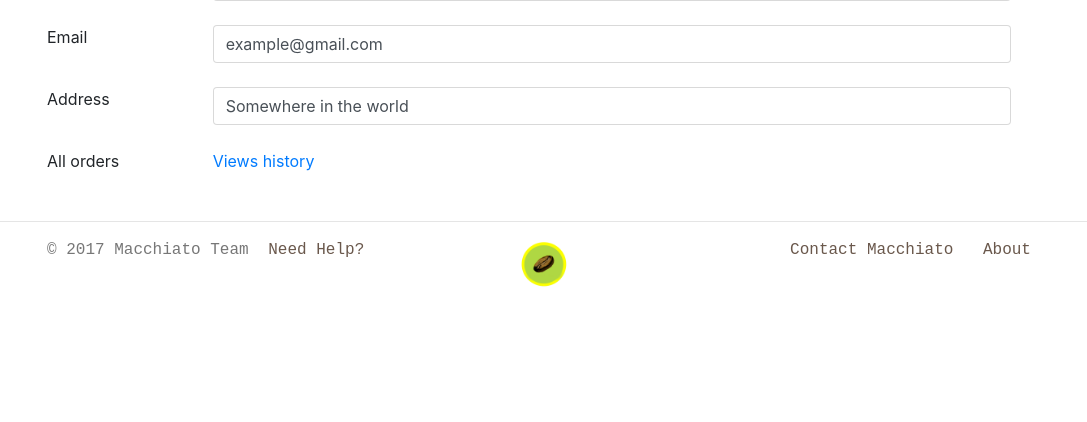
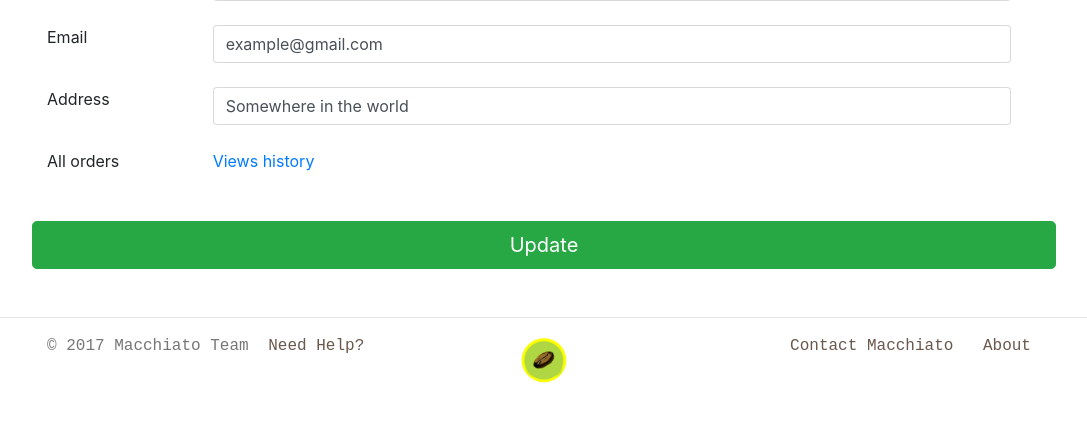
Before and after one commit to tuterdust/ECommerce, a Django app: page /user/ in a window 1280 px wide. Shown: the part 266-688 px from the top of the page, without its empty margins (96-1183 px from the left). Run offline with Django 3.2, Linux system fonts and the light colour scheme; some libraries are stand-ins or nearby versions.

Commit message:
update other pages

```diff
--- a/src/main/templates/profile.html
+++ b/src/main/templates/profile.html
@@ -40,4 +40,6 @@
       <a href="{% url 'order_history' %}">Views history</a>
     </div>
   </div>
+  <br /><br />
+  <a class="btn btn-success btn-lg btn-block" href="{% url 'profile' %}">Update</a>
 {% endblock %}
```
